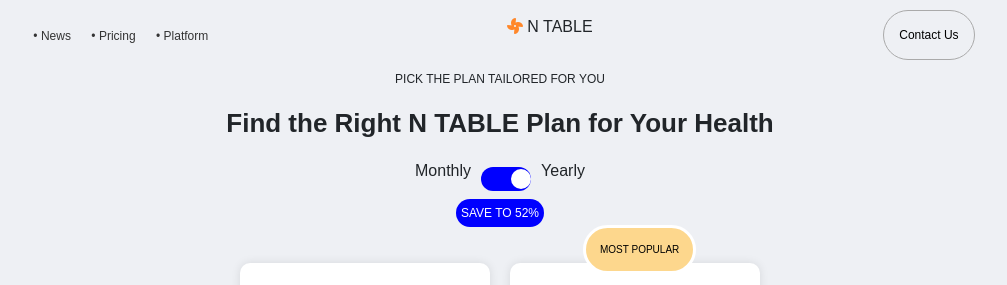
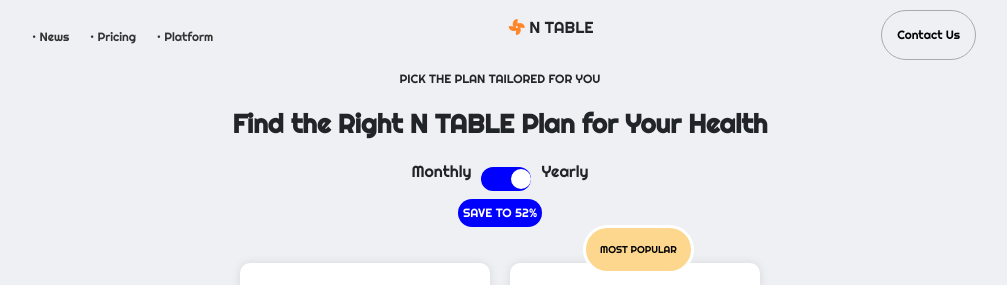
Before and after one commit to Manit-rex/N-HuDoctor, a plain HTML site: page index.html in a window 1280 px wide. Shown: the top 285 px of the page, without its empty margins (140-1147 px from the left). Drawn offline with nearby package versions, Linux system fonts and the light colour scheme.

Commit message:
Update style.css

```diff
--- a/style.css
+++ b/style.css
@@ -1,5 +1,5 @@
 * {
-    font-family: Arial, sans-serif;
+    font-family: "Righteous", sans-serif;
     margin: 0;
     padding: 0;
     box-sizing: border-box;
```
